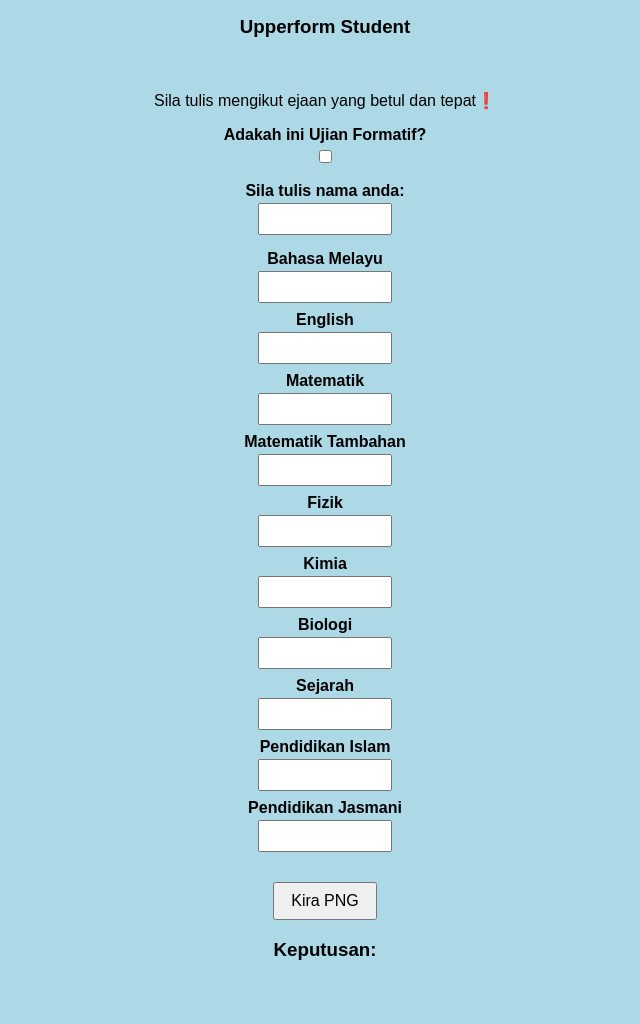
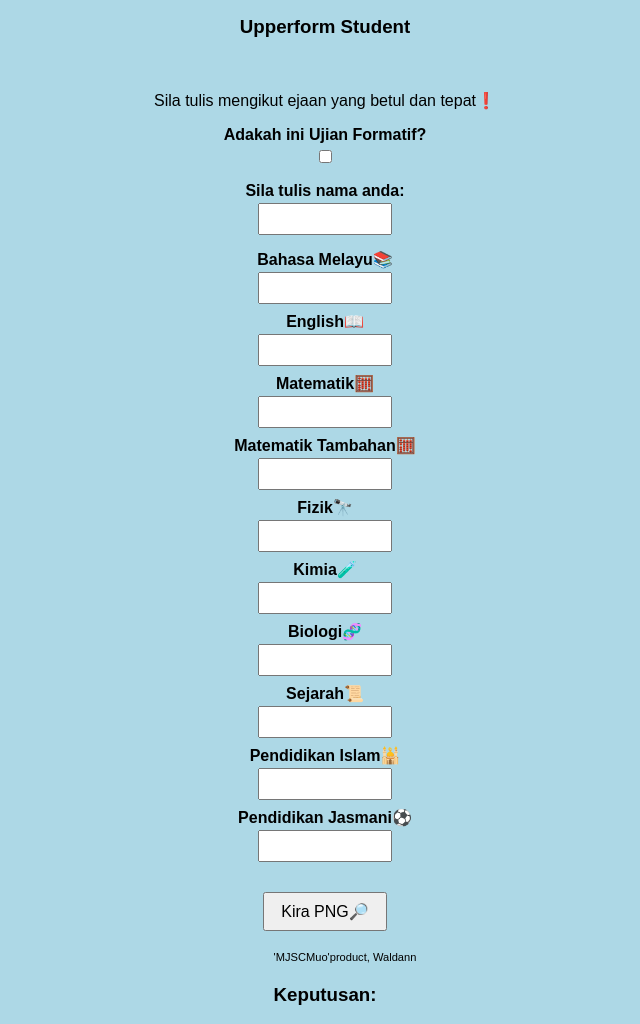
Before and after one commit to MRSM-MJSC/Kalkulator-PNG-MRSM-Upperform-, a plain HTML site: page index.html in a window 1280 px wide. Shown: the part 65-1089 px from the top of the page, without its empty margins (315-955 px from the left). Before the commit the page ends 1044 px from the top, so only its background shows below. Drawn offline with Linux system fonts and the light colour scheme.

Commit message:
Enhance labels with emojis for better clarity

```diff
--- a/index.html
+++ b/index.html
@@ -102,32 +102,33 @@ function calculatePNG(isFormative) {
 </div>
 
 <div class="section">
-    <label>Bahasa Melayu</label>
+    <label for="melayu">Bahasa Melayu📚</label>
     <input type="number" id="melayu">
-    <label>English</label>
+    <label for="inggeris">English📖</label>
     <input type="number" id="inggeris">
-    <label>Matematik</label>
+    <label for="math">Matematik🧮</label>
     <input type="number" id="math">
-    <label>Matematik Tambahan</label>
+    <label for="addmath">Matematik Tambahan🧮</label>
     <input type="number" id="addmath">
-    <label>Fizik</label>
+    <label for="phy">Fizik🔭</label>
     <input type="number" id="phy">
-    <label>Kimia</label>
+    <label for="chem">Kimia🧪</label>
     <input type="number" id="chem">
-    <label>Biologi</label>
+    <label for="bio">Biologi🧬</label>
     <input type="number" id="bio">
-    <label>Sejarah</label>
+    <label for="sej">Sejarah📜</label>
     <input type="number" id="sej">
-    <label>Pendidikan Islam</label>
+    <label for="islam">Pendidikan Islam🕌</label>
     <input type="number" id="islam">
     <div id="extra-fields">
-        <label>Pendidikan Jasmani</label>
+        <label for="pj">Pendidikan Jasmani⚽️</label>
         <input type="number" id="pj">
     </div>
 </div>
 
-<button onclick="calculatePNG(document.getElementById('formative').checked)">Kira PNG</button>
+<button onclick="calculatePNG(document.getElementById('formative').checked)">Kira PNG🔎</button>
 
+<ul><p><small><small>'MJSCMuo'product, Waldann</small></small></p></ul>
 <h3>Keputusan:</h3>
 <p id="result"></p>
 <p id="message"></p>
```
